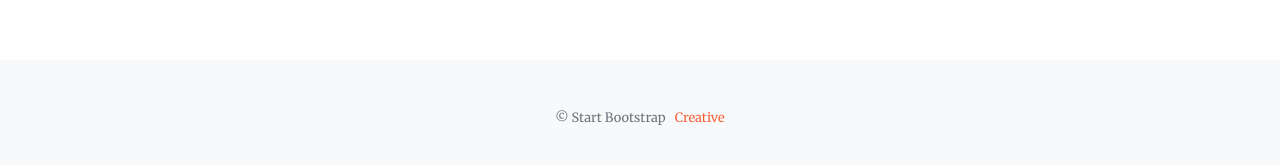
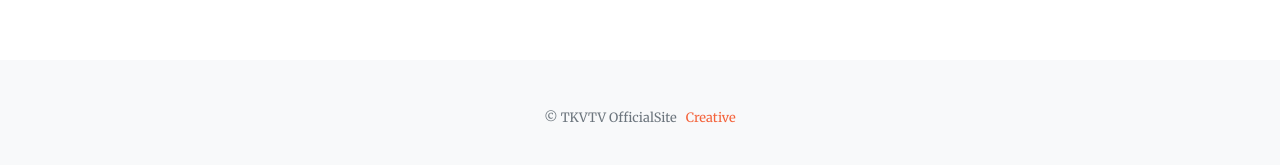
Before and after one commit to takagotch/page70, a Jekyll site: the page built from index.md, in a window 1280 px wide and 900 px high, scrolled down 4810 px. Shown: the part 724-889 px from the top of the window. Built offline with Jekyll 4.4.1, drawn with Linux system fonts in a browser that asks for light colours; nearby versions of some CDN libraries.

Commit message:
Update footer.yml

```diff
--- a/_data/footer.yml
+++ b/_data/footer.yml
@@ -1,5 +1,5 @@
-copyright: '&copy; Start Bootstrap'
+copyright: '&copy; TKVTV OfficialSite'
 links:
   - text: Creative
-    url: 'https://startbootstrap.com/themes/creative/'
+    url: 'https://takagotch.github.io/'
     new_window: true
```
